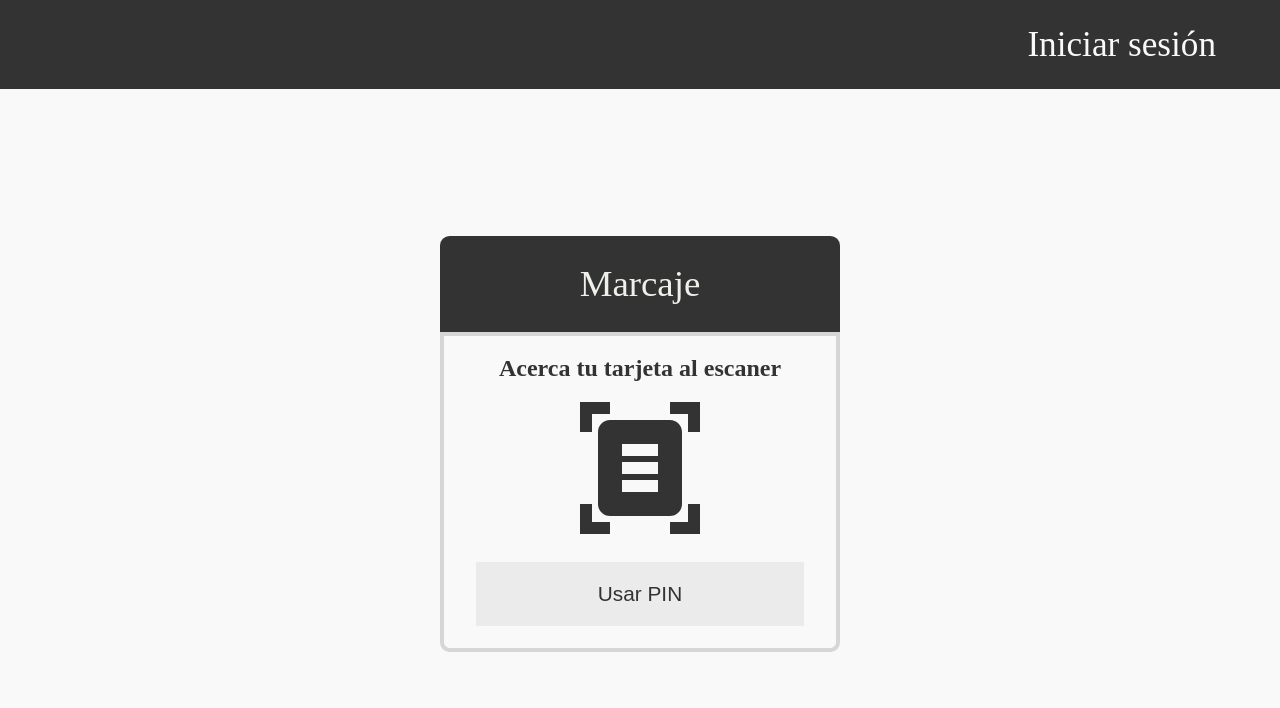
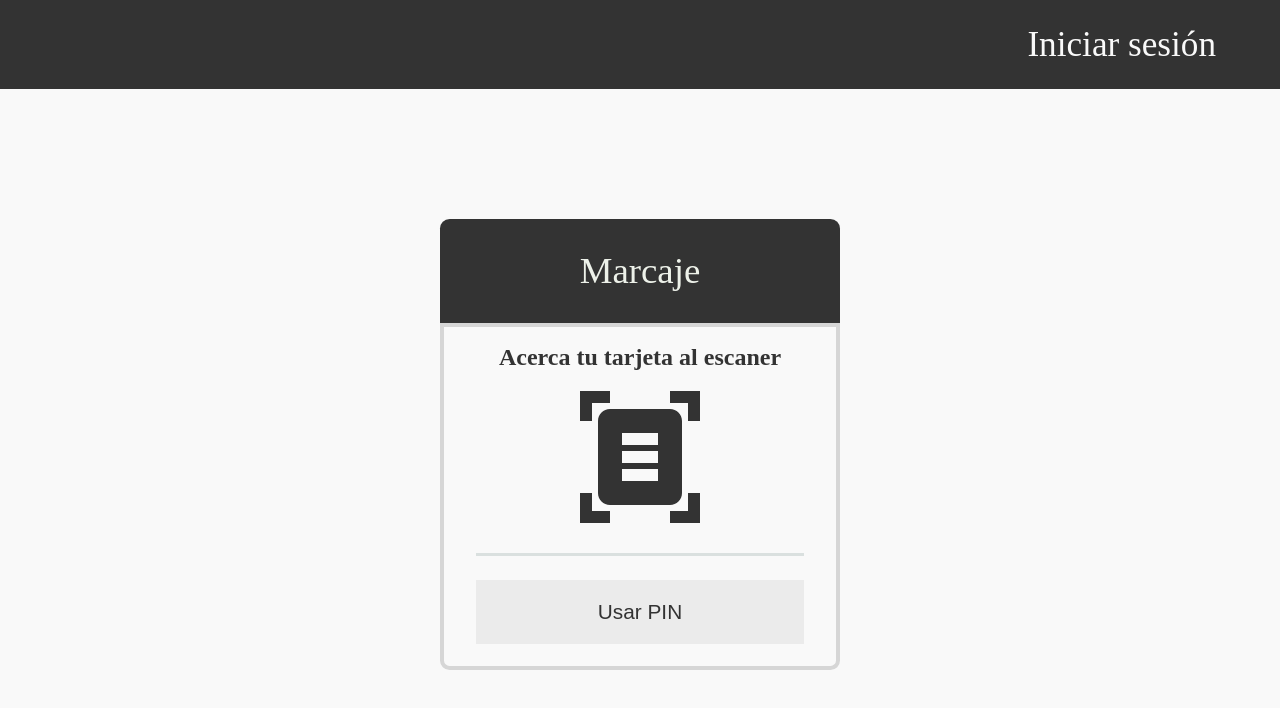
Before and after one commit to xChfenx/saa-simpleappattendance2, a Next.js app in the folder frontend/: page / in a window 1280 px wide. Shown: the top 708 px of the page. Built offline with nearby package versions, Linux system fonts and the light colour scheme.

Commit message:
fix: Arreglar línea separadora entre ícono y botón que no era visible

```diff
--- a/frontend/app/page.tsx
+++ b/frontend/app/page.tsx
@@ -18,7 +18,7 @@ export default function Home(){
             <div className={registration_styles.qr_icon}>
               <QRScannerIcon />
             </div>
-            <hr />
+            <hr className={registration_styles.horizontal_line}/>
           </div>
           <div className={registration_styles.buttons_container}>
             <Button button={{
--- a/frontend/styles/registration.module.css
+++ b/frontend/styles/registration.module.css
@@ -44,7 +44,7 @@
   }
 
   .header {
-    height: 6rem;
+    height: 6.5rem;
   }
 }
 
@@ -93,6 +93,9 @@
   height: 0.2rem;
   border: none;
   background-color: #dae0df;
+  width: 100%;
+  margin-bottom: 1.5rem;
+  margin-top: 1.3rem;
 }
 
 .registration_content > p {
@@ -101,3 +104,8 @@
   font-weight: bold;
   color: #333333;
 }
+
+.horizontal_line {
+  color: #333333;
+  border-width: 3rem;
+}
```
